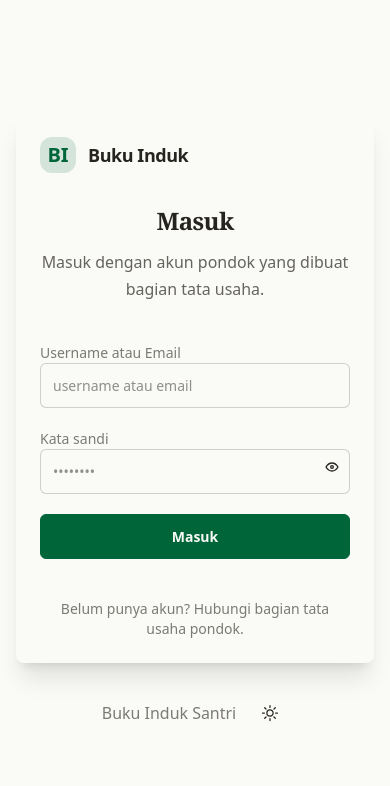
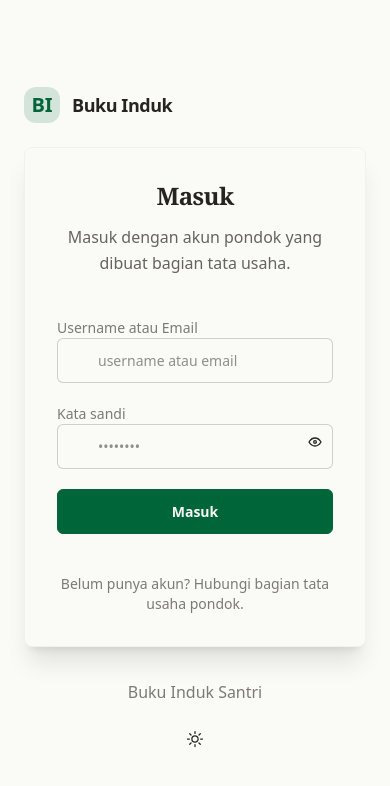
Before and after one commit to awalhadi006/buku-induk, a SvelteKit app: page /login in a window 390 px wide. Shown: the top 786 px of the page. Built offline with nearby package versions, Linux system fonts and the light colour scheme; no server answers.

Commit message:
feat(login): perbaiki tampilan login dengan ilustrasi desktop, ikon input, animasi entrance

```diff
--- a/src/routes/login/+page.svelte
+++ b/src/routes/login/+page.svelte
@@ -1,5 +1,5 @@
 <script lang="ts">
-	import { IconCheck, IconEye, IconEyeOff } from '@tabler/icons-svelte';
+	import { IconCheck, IconEye, IconEyeOff, IconUser, IconMail, IconLock, IconShield } from '@tabler/icons-svelte';
 	import LoadingButton from '$lib/components/LoadingButton.svelte';
 
 	let { form } = $props();
@@ -25,7 +25,6 @@
 
 <svelte:head>
 	<title>Masuk | Buku Induk</title>
-	<!-- Proksi sama dengan halaman app: logo sekolah bila sudah diatur, fallback svg bila belum -->
 	<link rel="icon" href="/api/favicon" />
 </svelte:head>
 
@@ -36,58 +35,159 @@
 	Lewati ke formulir
 </a>
 
-<div class="flex min-h-[100dvh] items-center justify-center bg-base-100 text-base-content px-4 py-12">
-	<div class="w-full max-w-sm">
-		<!-- Card container using daisyUI card -->
-		<div class="card bg-base-100 shadow-xl">
-			<div class="card-body">
-				<!-- Mobile logo -->
-				<div class="mb-6 flex items-center gap-3 lg:hidden">
+<!-- Animasi entrance untuk card -->
+<style>
+	.login-card {
+		opacity: 0;
+		transform: translateY(20px);
+		animation: login-card-in var(--duration-panel) var(--ease-out) forwards;
+	}
+
+	@keyframes login-card-in {
+		to {
+			opacity: 1;
+			transform: translateY(0);
+		}
+	}
+
+	@media (prefers-reduced-motion: reduce) {
+		.login-card {
+			animation: none;
+			opacity: 1;
+			transform: none;
+		}
+	}
+
+	/* Animasi sidebar ilustrasi */
+	.login-sidebar {
+		opacity: 0;
+		transform: translateX(40px);
+		animation: sidebar-in var(--duration-panel) var(--ease-out) forwards;
+		animation-delay: 100ms;
+	}
+
+	@keyframes sidebar-in {
+		to {
+			opacity: 1;
+			transform: translateX(0);
+		}
+	}
+
+	@media (prefers-reduced-motion: reduce) {
+		.login-sidebar {
+			animation: none;
+			opacity: 1;
+			transform: none;
+		}
+	}
+
+	/* Focus visible untuk input */
+	.input:focus-visible,
+	.input:focus {
+		outline: 2px solid var(--color-primary);
+		outline-offset: 2px;
+		box-shadow: 0 0 0 3px var(--color-primary-content);
+	}
+</style>
+
+<div class="flex min-h-[100dvh] bg-base-100 text-base-content lg:grid lg:grid-cols-[1.15fr_1fr]">
+	<!-- Sidebar ilustrasi - Desktop only -->
+	<aside class="login-sidebar hidden lg:flex lg:flex-col justify-between bg-gradient-to-b from-primary/10 via-primary/5 to-transparent p-10 lg:p-14">
+		<div class="flex items-center gap-3">
 			<span
-						class="flex size-9 items-center justify-center rounded-xl bg-primary/15 text-xl font-bold text-primary">
-						BI</span
+				class="flex size-9 items-center justify-center rounded-xl bg-primary/15 text-xl font-bold text-primary"
+				aria-hidden="true">BI</span
 			>
 			<span class="text-lg font-semibold tracking-tight">Buku Induk</span>
 		</div>
 
+		<div>
+			<h1 class="max-w-md text-4xl font-semibold leading-tight tracking-tight">
+				Arsip data santri,<br />satu tempat yang bisa dicek.
+			</h1>
+			<p class="mt-4 max-w-md text-base-content/80">
+				Buku induk digital pondok: data santri dan wali, riwayat perubahan, rekap kapan pun berada.
+			</p>
+		</div>
+
+		<ul class="space-y-3 text-sm text-base-content/90" role="list" aria-label="Fitur utama">
+			<li class="flex items-center gap-2">
+				<IconShield class="size-4 text-primary" stroke-width={2} aria-hidden="true" />
+				Data santri dan wali tercatat rapi
+			</li>
+			<li class="flex items-center gap-2">
+				<IconCheck class="size-4 text-primary" stroke-width={2} aria-hidden="true" />
+				Setiap perubahan terekam otomatis
+			</li>
+			<li class="flex items-center gap-2">
+				<IconCheck class="size-4 text-primary" stroke-width={2} aria-hidden="true" />
+				Rekap bisa dilihat dari perangkat mana pun
+			</li>
+		</ul>
+	</aside>
+
+	<main class="flex items-center justify-center px-6 py-12">
+		<div class="w-full max-w-sm">
+			<!-- Mobile logo -->
+			<div class="mb-6 flex items-center gap-3 lg:hidden">
+				<span
+					class="flex size-9 items-center justify-center rounded-xl bg-primary/15 text-xl font-bold text-primary"
+					aria-hidden="true">BI</span
+				>
+				<span class="text-lg font-semibold tracking-tight">Buku Induk</span>
+			</div>
+
+			<!-- Card form dengan animasi entrance -->
+			<div id="login-form" class="login-card card bg-base-100 shadow-xl border border-base-200">
+				<div class="card-body p-8">
 					<h1 class="text-2xl font-semibold tracking-tight text-center">Masuk</h1>
 					<p class="mt-1 text-center text-base-content/70">
 						Masuk dengan akun pondok yang dibuat bagian tata usaha.
 					</p>
 
 					<form
-					id="login-form"
+						id="login-form-inner"
 						method="POST"
 						class="mt-8 space-y-5"
 						action="?/submit"
 						onsubmit={handleSubmit}>
 
-					<div>
+						<!-- Username/Email Field -->
+						<div class="form-control">
 							<label for="username" class="label">
 								<span class="label-text">Username atau Email</span>
 							</label>
+							<div class="relative">
+								<div class="pointer-events-none absolute inset-y-0 left-0 flex items-center pl-3">
+									<IconMail class="size-5 text-base-content/50" aria-hidden="true" />
+								</div>
 								<input
 									id="username"
 									name="username"
 									type="text"
 									required
 									autocomplete="username"
-							class="input input-bordered w-full"
+									class="input input-bordered w-full pl-10"
 									placeholder="username atau email" />
 							</div>
+						</div>
 
-					<div>
+						<!-- Password Field -->
+						<div class="form-control">
 							<label for="password" class="label">
 								<span class="label-text">Kata sandi</span>
 							</label>
 							<div class="relative">
+								<div class="pointer-events-none absolute inset-y-0 left-0 flex items-center pl-3">
+									<IconLock class="size-5 text-base-content/50" aria-hidden="true" />
+								</div>
 								<input
 									id="password"
 									name="password"
 									type={show ? 'text' : 'password'}
 									required
 									autocomplete="current-password"
-								class="input input-bordered w-full pr-11"
+									class="input input-bordered w-full pl-10 pr-11"
 									placeholder="••••••••" />
 								<button
 									type="button"
@@ -103,13 +203,15 @@
 							</div>
 						</div>
 
+						<!-- Error Alert -->
 						{#if form?.error}
-						<div class="alert alert-error" role="alert">
+							<div class="alert alert-error alert-soft" role="alert">
 								<svg
 									xmlns="http://www.w3.org/2000/svg"
 									class="stroke-current shrink-0 h-6 w-6"
 									fill="none"
-								viewBox="0 0 24 24">
+									viewBox="0 0 24 24"
+									aria-hidden="true">
 									<path
 										stroke-linecap="round"
 										stroke-linejoin="round"
@@ -120,17 +222,19 @@
 							</div>
 						{/if}
 
+						<!-- Submit Button -->
 						<LoadingButton loading={submitting} class="w-full">Masuk</LoadingButton>
 					</form>
 
+					<!-- Footer note -->
 					<p class="mt-8 text-center text-sm text-base-content/60">
 						Belum punya akun? Hubungi bagian tata usaha pondok.
 					</p>
 				</div>
 			</div>
 
-		<!-- Footer with theme controller -->
-		<footer class="mt-8 flex items-center justify-center gap-4 text-sm text-base-content/60">
+			<!-- Footer dengan theme controller -->
+			<footer class="mt-8 flex flex-col items-center justify-center gap-4 text-sm text-base-content/60 lg:flex-row">
 				<p>Buku Induk Santri</p>
 				<!-- daisyUI theme-controller -->
 				<div class="theme-controller" data-themes="bi-light,bi-dark">
@@ -152,4 +256,5 @@
 				</div>
 			</footer>
 		</div>
+	</main>
 </div>
```
Lines whose indentation alone changed are shown as unchanged.
